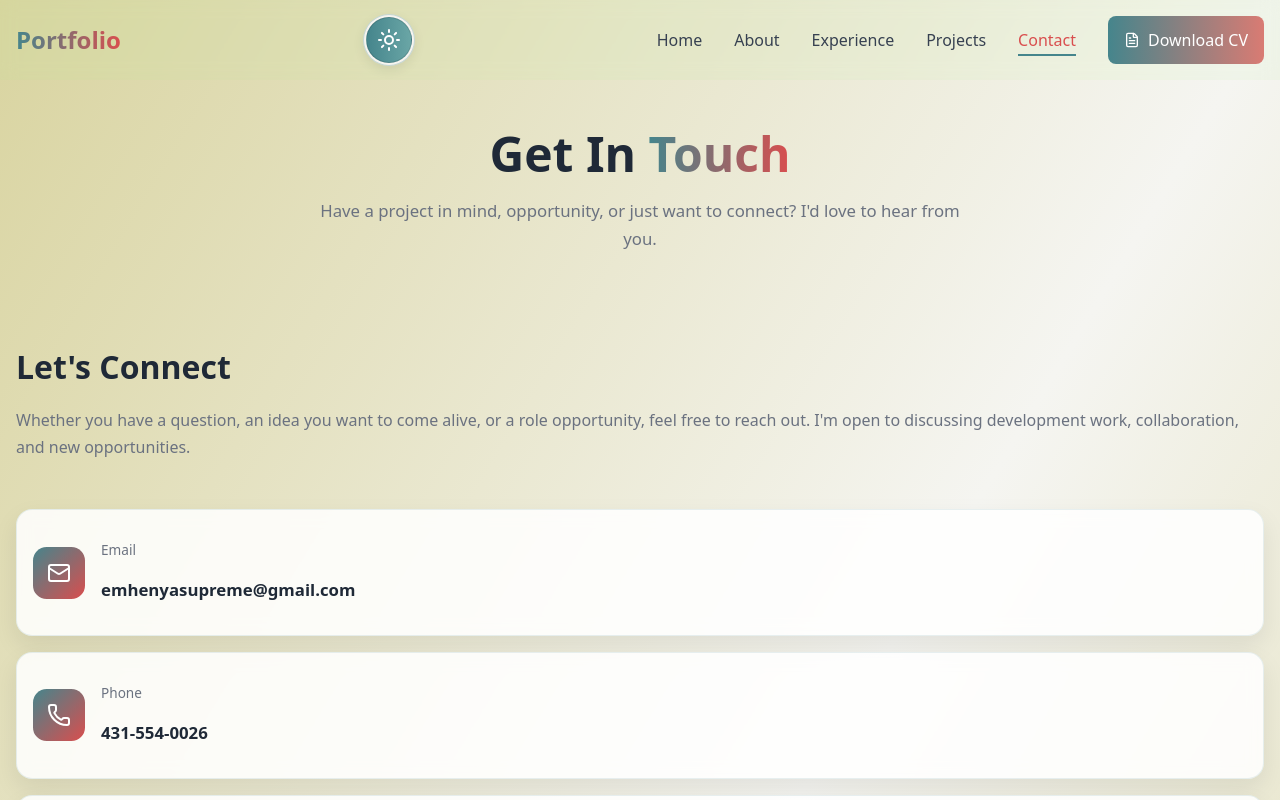
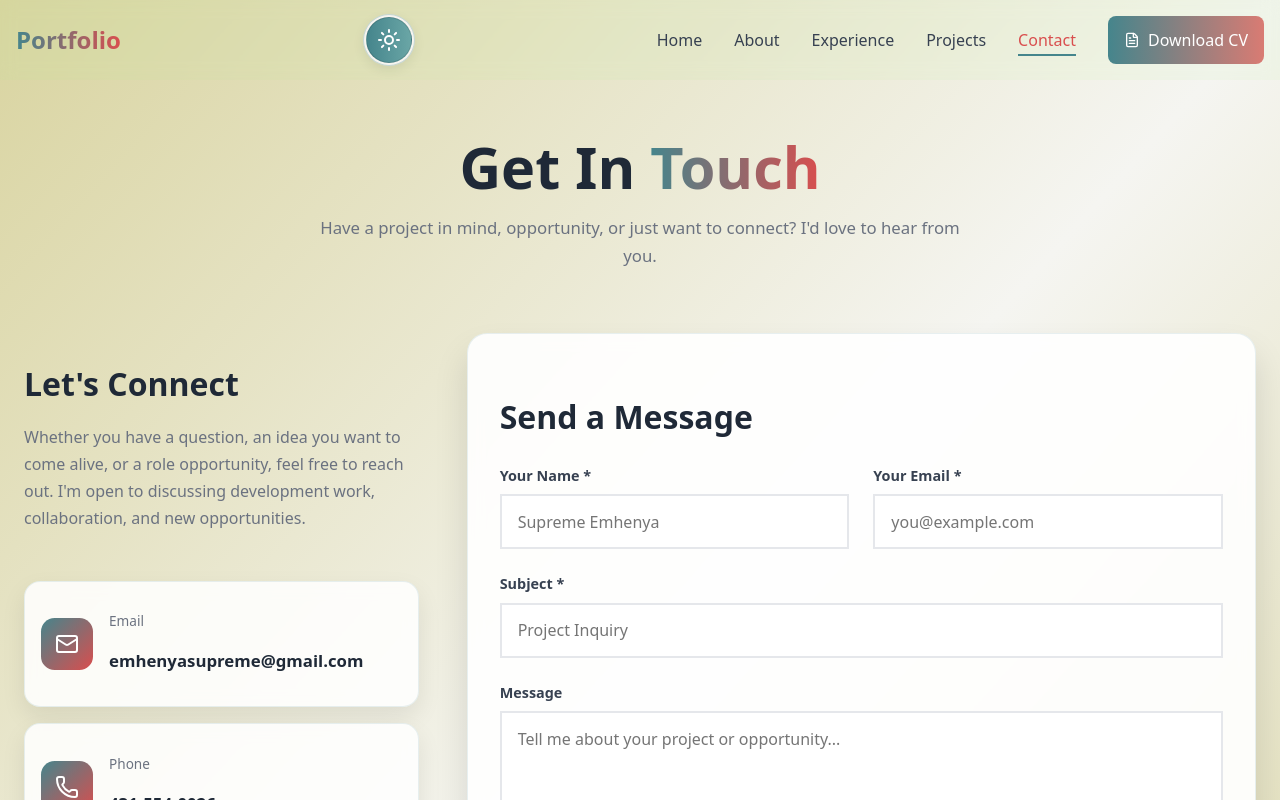
Before and after one commit to Emya101/Personal-Portfolio, a React (Vite) app: page /contact in a window 1280 px wide. Shown: the top 800 px of the page. Built offline with nearby package versions, Linux system fonts and the light colour scheme.

Commit message:
style: improve contact page responsiveness

```diff
--- a/src/Components/Contact.module.css
+++ b/src/Components/Contact.module.css
@@ -273,7 +273,7 @@
 
 @keyframes pulse {
     0% {
-        transform: scale(0.5);
+        transform: scale(0.8);
         opacity: 0.4;
     }
 
@@ -283,7 +283,32 @@
     }
 
     100% {
-        transform: scale(0.5);
+        transform: scale(0.8);
         opacity: 0.4;
     }
 }
+
+@media (min-width:768px){
+    .contactPage{
+        padding-left: 1.5rem;
+        padding-right: 1.5rem;
+    }
+
+    .title{
+        font-size: 3.6rem;
+    }
+
+    .formGrid{
+        grid-template-columns:repeat(2,1fr) ;
+    }
+
+    .formCard {
+        padding: 2rem;
+    }
+}
+
+@media (min-width:1024px){
+    .contactGrid{
+        grid-template-columns: 1fr 2fr;
+    }
+}
```
